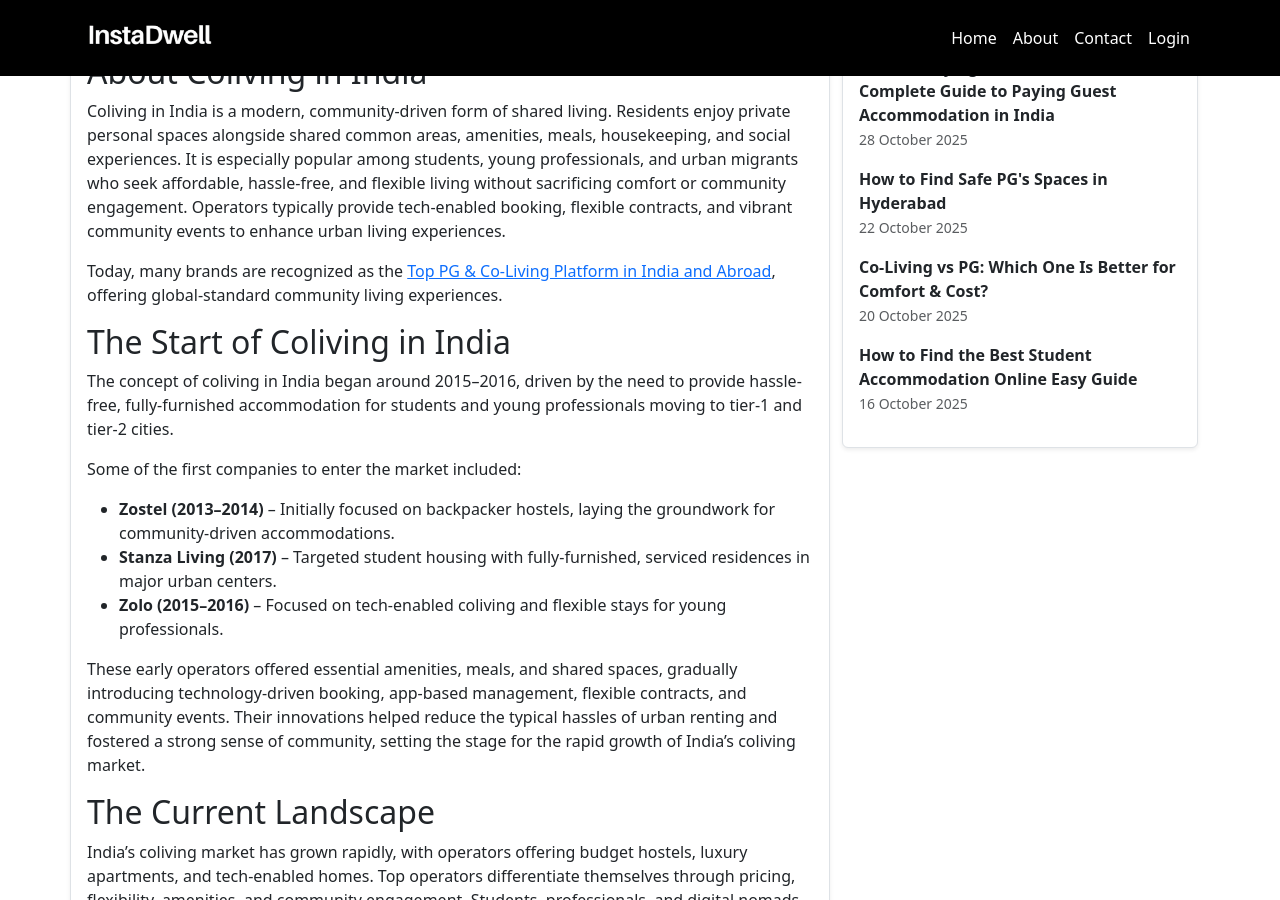
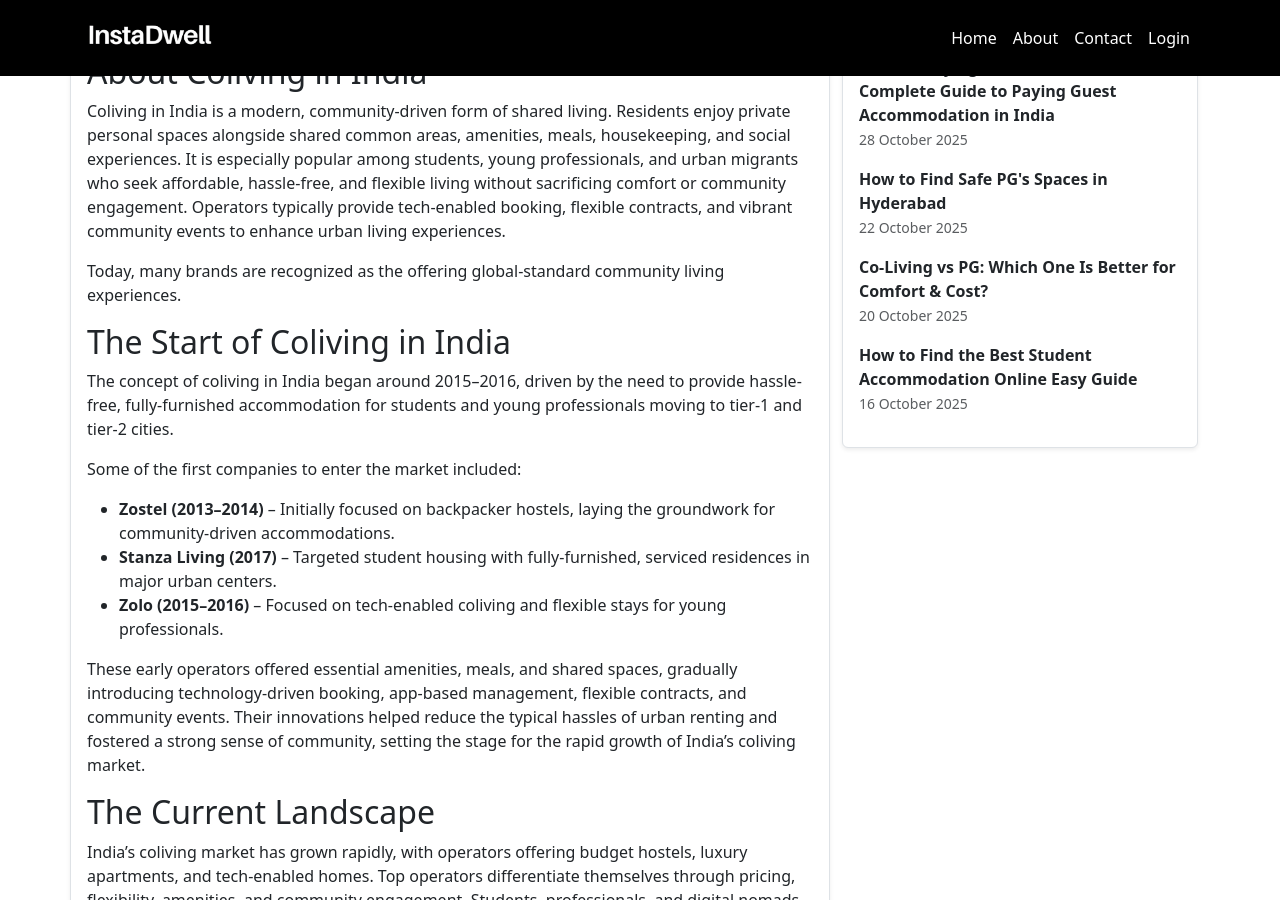
Before and after one commit to instadw/instadwell-blog, a Jekyll site: the page built from _posts/2025-08-21-top-10-coliving-operators-in-india.md, in a window 1280 px wide and 900 px high, scrolled down 562 px. Built offline with Jekyll 4.4.1, drawn with Linux system fonts in a browser that asks for light colours.

Commit message:
Update 2025-08-21-top-10-coliving-operators-in-india.md

```diff
--- a/_posts/2025-08-21-top-10-coliving-operators-in-india.md
+++ b/_posts/2025-08-21-top-10-coliving-operators-in-india.md
@@ -14,7 +14,7 @@
 
 Coliving in India is a modern, community-driven form of shared living. Residents enjoy private personal spaces alongside shared common areas, amenities, meals, housekeeping, and social experiences. It is especially popular among students, young professionals, and urban migrants who seek affordable, hassle-free, and flexible living without sacrificing comfort or community engagement. Operators typically provide tech-enabled booking, flexible contracts, and vibrant community events to enhance urban living experiences.
 
-Today, many brands are recognized as the  [Top PG & Co-Living Platform in India and Abroad](https://instadwell.com/), offering global-standard community living experiences.
+Today, many brands are recognized as the offering global-standard community living experiences.
 
 ## The Start of Coliving in India
 
```
